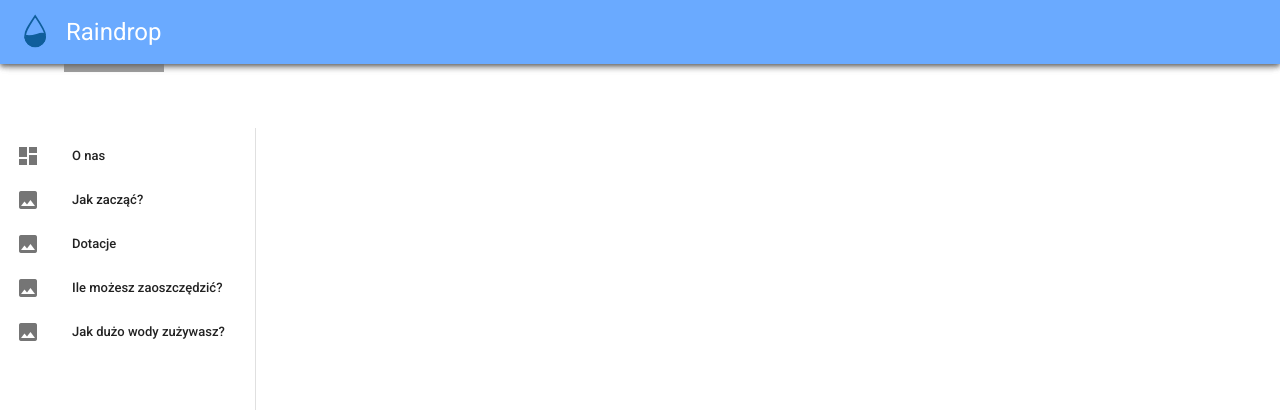
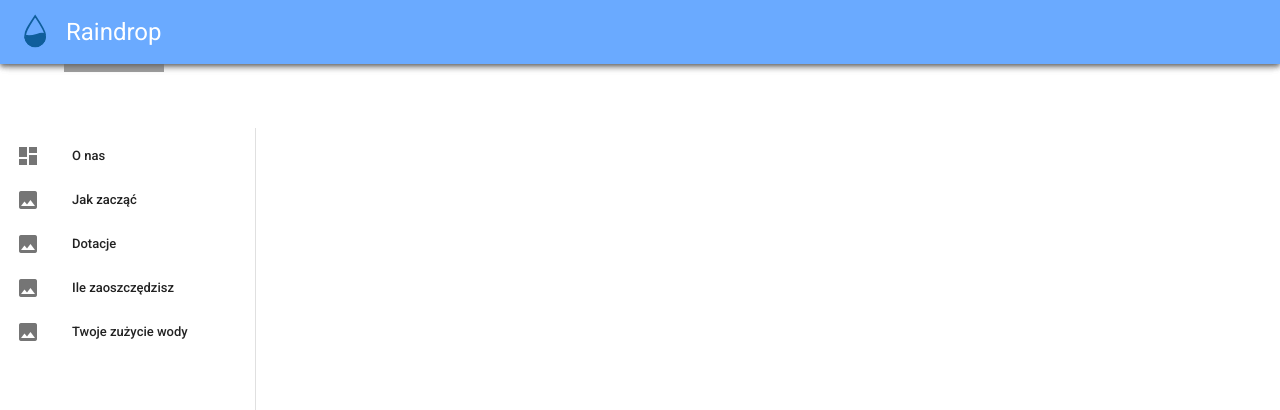
Before and after one commit to DzordzoMen/raindrop, a Vue app in the folder web/raindrop-web/: page / in a window 1280 px wide. Shown: the top 410 px of the page. Built offline with nearby package versions, Linux system fonts and the light colour scheme; grey boxes are pictures that could not be loaded.

Commit message:
Router, subpages

```diff
--- a/web/raindrop-web/src/components/Dashboard.vue
+++ b/web/raindrop-web/src/components/Dashboard.vue
@@ -1,19 +1,57 @@
 <template>
-  <v-app>
-    <the-header />
-    <the-navigation-drawer />
+    <v-app id="inspire">
+      <the-header />
+      <v-navigation-drawer v-model="drawer"
+      permanent
+      left
+      absolute
+      class="v-theme--dark">
+        <v-list
+          dense
+          nav
+        >
+          <v-list-item
+            v-for="item in items"
+            :key="item.title"
+            link
+          >
+            <v-list-item-icon>
+              <v-icon>{{ item.icon }}</v-icon>
+            </v-list-item-icon>
+
+            <v-list-item-content>
+              <v-list-item-title>{{ item.title }}</v-list-item-title>
+            </v-list-item-content>
+          </v-list-item>
+        </v-list>
+      </v-navigation-drawer>
+      <v-main>
+      <v-container>
+        <router-view/>
+      </v-container>
+    </v-main>
   </v-app>
 </template>
 
 <script>
+
 import TheHeader from '@/components/TheHeader.vue';
-import TheNavigationDrawer from '@/components/TheNavigationDrawer.vue';
 
 export default {
-  name: 'Dashboard',
+  name: 'TheNavigationDrawer',
   components: {
     TheHeader,
-    TheNavigationDrawer,
+  },
+  data() {
+    return {
+      items: [
+        { title: 'O nas', icon: 'mdi-view-dashboard' },
+        { title: 'Jak zacząć', icon: 'mdi-image' },
+        { title: 'Dotacje', icon: 'mdi-image' },
+        { title: 'Ile zaoszczędzisz', icon: 'mdi-image' },
+        { title: 'Twoje zużycie wody', icon: 'mdi-image' },
+      ],
+    };
   },
 };
 </script>
--- a/web/raindrop-web/src/components/TheNavigationDrawer.vue
+++ /dev/null
@@ -1,47 +0,0 @@
-<template>
-    <v-app id="inspire">
-      <v-navigation-drawer v-model="drawer"
-      permanent
-      left
-      absolute
-      class="v-theme--dark">
-        <v-list
-          dense
-          nav
-        >
-          <v-list-item
-            v-for="item in items"
-            :key="item.title"
-            link
-          >
-            <v-list-item-icon>
-              <v-icon>{{ item.icon }}</v-icon>
-            </v-list-item-icon>
-
-            <v-list-item-content>
-              <v-list-item-title>{{ item.title }}</v-list-item-title>
-            </v-list-item-content>
-          </v-list-item>
-        </v-list>
-      </v-navigation-drawer>
-  </v-app>
-</template>
-
-<script>
-
-export default {
-  name: 'TheNavigationDrawer',
-  data() {
-    return {
-      items: [
-        { title: 'O nas', icon: 'mdi-view-dashboard' },
-        { title: 'Jak zacząć?', icon: 'mdi-image' },
-        { title: 'Dotacje', icon: 'mdi-image' },
-        { title: 'Ile możesz zaoszczędzić?', icon: 'mdi-image' },
-        { title: 'Jak dużo wody zużywasz?', icon: 'mdi-image' },
-      ],
-      right: null,
-    };
-  },
-};
-</script>
--- a/web/raindrop-web/src/router/index.js
+++ b/web/raindrop-web/src/router/index.js
@@ -11,12 +11,24 @@ const routes = [
     component: Home,
   },
   {
-    path: '/about',
-    name: 'About',
-    // route level code-splitting
-    // this generates a separate chunk (about.[hash].js) for this route
-    // which is lazy-loaded when the route is visited.
-    component: () => import(/* webpackChunkName: "about" */ '../views/About.vue'),
+    path: '/start',
+    name: 'Start',
+    component: () => import('../views/Start.vue'),
+  },
+  {
+    path: '/grants',
+    name: 'Grants',
+    component: () => import('../views/Grants.vue'),
+  },
+  {
+    path: '/savings',
+    name: 'Savings',
+    component: () => import('../views/Savings.vue'),
+  },
+  {
+    path: '/water-consumption',
+    name: 'WaterConsumption',
+    component: () => import('../views/WaterConsumption.vue'),
   },
 ];
 
--- a/web/raindrop-web/src/views/About.vue
+++ /dev/null
@@ -1,5 +0,0 @@
-<template>
-  <div class="about">
-    <h1>This is an about page</h1>
-  </div>
-</template>
--- /dev/null
+++ b/web/raindrop-web/src/views/Grants.vue
@@ -0,0 +1,5 @@
+<template>
+    <v-app>
+        Grant
+    </v-app>
+</template>
--- /dev/null
+++ b/web/raindrop-web/src/views/Savings.vue
@@ -0,0 +1,5 @@
+<template>
+    <v-app>
+        Savings
+    </v-app>
+</template>
--- /dev/null
+++ b/web/raindrop-web/src/views/Start.vue
@@ -0,0 +1,5 @@
+<template>
+    <v-app>
+        How start
+    </v-app>
+</template>
--- /dev/null
+++ b/web/raindrop-web/src/views/WaterConsumption.vue
@@ -0,0 +1,5 @@
+<template>
+    <v-app>
+        Water consuption
+    </v-app>
+</template>
```
